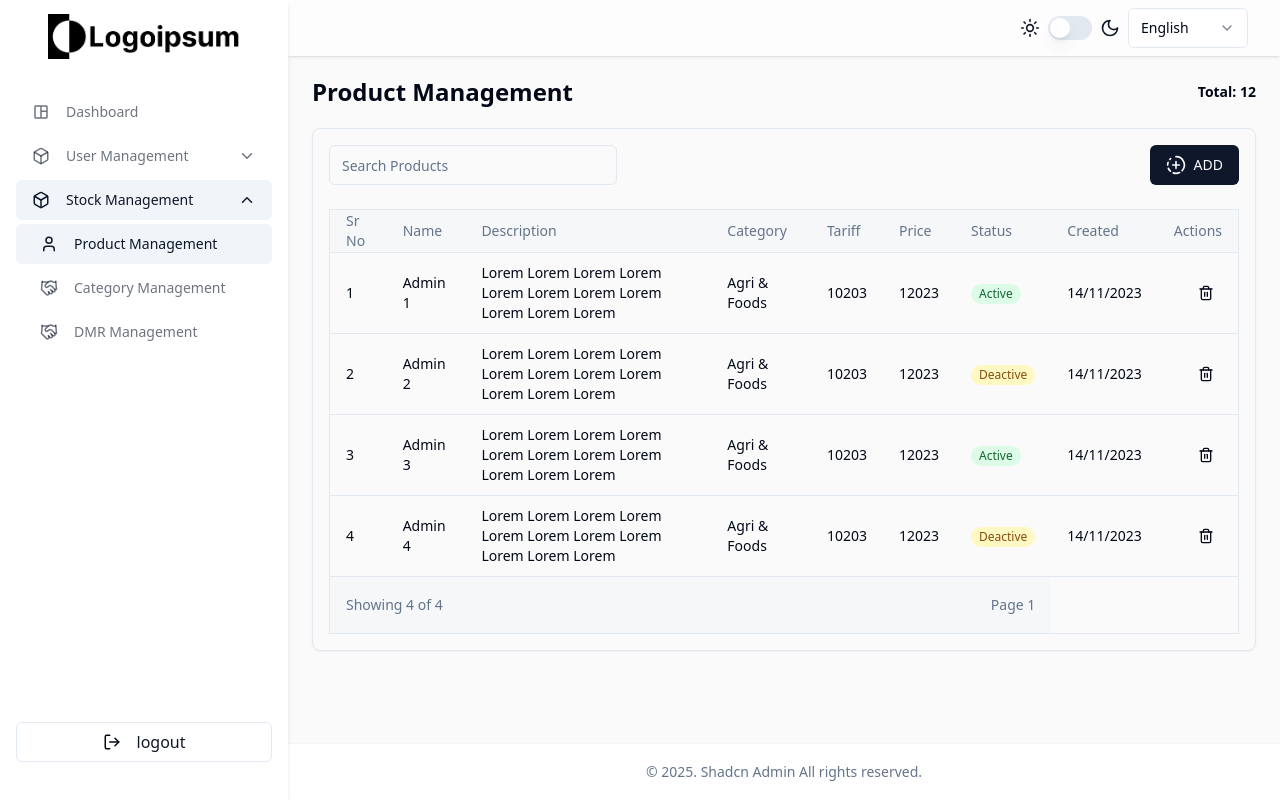
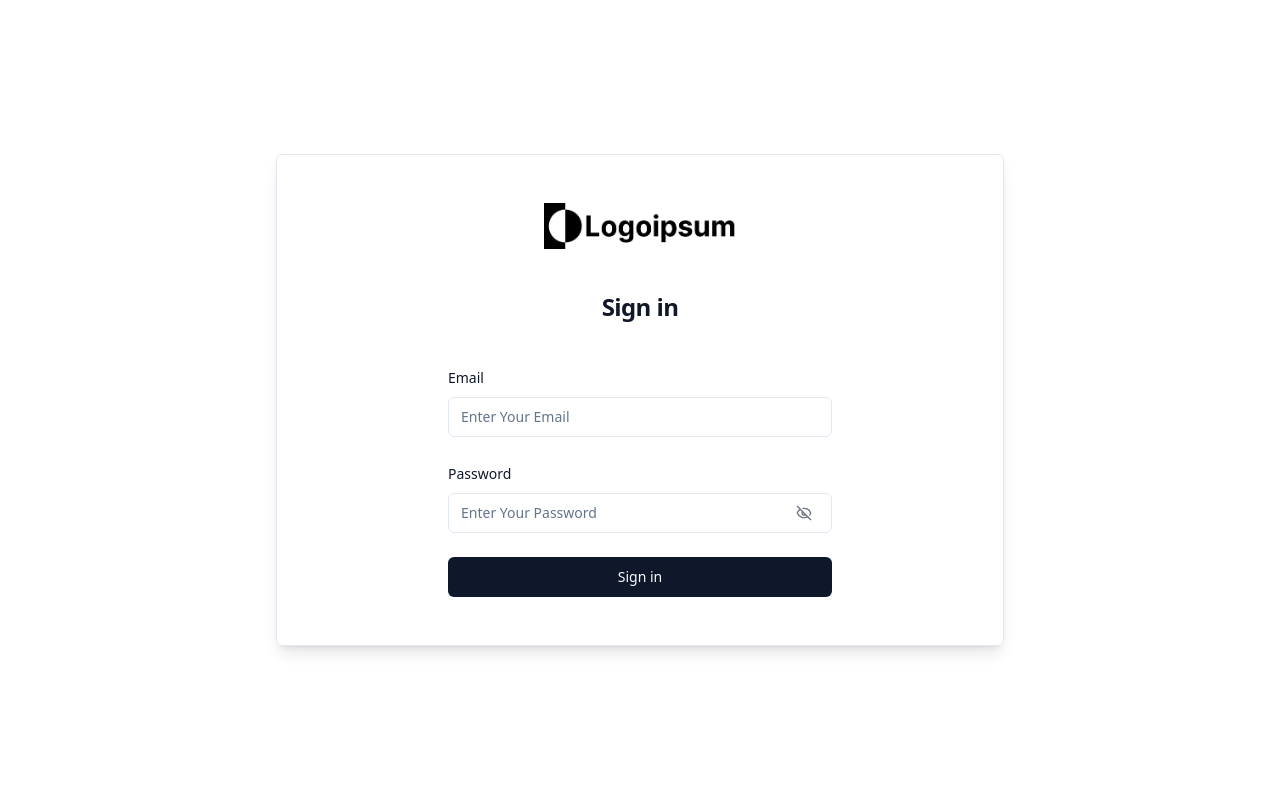
Before and after one commit to bhautik07449/Trade_expert_admin, a React (Create React App) app: page /stock-management/product_management in a window 1280 px wide. Built offline with nearby package versions, Linux system fonts and the light colour scheme; no server answers.

Commit message:
login api set

```diff
--- a/src/App.jsx
+++ b/src/App.jsx
@@ -2,6 +2,7 @@ import { useTranslation } from "react-i18next";
 import "./App.css";
 import Router from "./router/router";
 import { useEffect } from "react";
+import { useSelector } from "react-redux";
 
 function App() {
 
@@ -24,9 +25,11 @@ function App() {
     }
   }, []);
 
+  const isLoggedIn = useSelector((state) => state.auth.isLoggedIn);
+
   return (
     <>
-      <Router />
+      <Router isLoggedIn={isLoggedIn} />
     </>
   );
 }
--- a/src/index.js
+++ b/src/index.js
@@ -10,6 +10,7 @@ import common_gu from "./translations/gu/common.json";
 import common_en from "./translations/en/common.json";
 import i18next from "i18next";
 import { I18nextProvider } from "react-i18next";
+import store from "./store";
 
 const lan = localStorage.getItem("language") || "en";
 i18next.init({
@@ -32,9 +33,11 @@ i18next.init({
 const root = ReactDOM.createRoot(document.getElementById("root"));
 root.render(
   <I18nextProvider i18n={i18next}>
-    <BrowserRouter basename={process.env.REACT_APP_HOME_PAGE}>
-      <App />
-    </BrowserRouter>
+    <Provider store={store}>
+      <BrowserRouter basename={process.env.REACT_APP_HOME_PAGE}>
+        <App />
+      </BrowserRouter>
+    </Provider>
   </I18nextProvider>
 );
 
--- a/src/pages/Login/Login.jsx
+++ b/src/pages/Login/Login.jsx
@@ -5,17 +5,24 @@ import { useTranslation } from "react-i18next";
 import { CommonTextField } from "../../components/widgets/common_textField";
 import CommonButton from "../../components/widgets/common_button";
 import { AppImages } from "../../common/ImagePath";
+import { login, setLoggedIn } from "../../store/slice/auth";
+import { toastSuccess } from "../../common/toastNotification";
+import { useDispatch } from "react-redux";
+import { useNavigate } from "react-router";
+import { Toaster } from "../../components/ui/toaster";
 
 const Login = () => {
     const { t } = useTranslation("common");
+    const dispatch = useDispatch();
+    const navigate = useNavigate();
 
     const initialValues = {
-        mobile: "",
+        email: "",
         password: "",
     };
 
     const validationSchema = Yup.object({
-        mobile: Yup.string().required(t("messages.emailRequired")),
+        email: Yup.string().required(t("messages.emailRequired")),
         password: Yup.string()
             .min(8, t("messages.password"))
             .matches(/[A-Z]/, t("messages.passwordUppercase"))
@@ -26,7 +33,24 @@ const Login = () => {
     });
 
     const handleSubmit = async (values, { setSubmitting }) => {
-        console.log("login api", values);
+        setSubmitting(true);
+        try {
+            const response = await dispatch(login(values)).unwrap();
+            if (response) {
+                localStorage.setItem("isLoggedIn", "true");
+                dispatch(setLoggedIn(true));
+                toastSuccess(t("messages.loginSuccess"));
+                navigate("/");
+            }
+        } catch (error) {
+            Toaster(
+                "error",
+                error?.response?.error?.error_message ||
+                t("messages.somethingWentWrong")
+            );
+        } finally {
+            setSubmitting(false);
+        }
     };
 
     const formik = useFormik({
@@ -64,13 +88,13 @@ const Login = () => {
                             <div className="grid gap-1.5">
                                 <CommonTextField
                                     label={t("email")}
-                                    type="number"
-                                    name="mobile"
+                                    type="text"
+                                    name="email"
                                     placeholder={t("emailPlaceholder")}
-                                    value={formik.values.mobile}
+                                    value={formik.values.email}
                                     onChange={formik.handleChange}
                                     onBlur={formik.handleBlur}
-                                    error={formik.touched.mobile && formik.errors.mobile}
+                                    error={formik.touched.email && formik.errors.email}
                                 />
                             </div>
 
--- a/src/router/router.jsx
+++ b/src/router/router.jsx
@@ -10,23 +10,23 @@ import CategoryManagement from "../pages/StockManagement/CategoryManagement/Cate
 import DMRManagement from "../pages/StockManagement/DMRManagement/DMRManagement";
 
 export const PrivateRoute = ({ children }) => {
-  const user = localStorage.getItem("admin_store");
+  const user = localStorage.getItem("token");
   return user ? children : <Navigate to="/login" />;
 };
 
 export const PublicRoute = ({ children }) => {
-  const user = localStorage.getItem("admin_store");
+  const user = localStorage.getItem("token");
   return user ? <Navigate to="/" /> : children;
 };
 
-const routes = () => [
+const routes = (isLoggedIn) => [
   {
     path: "/login",
-    element: <Login />,
+    element: isLoggedIn ? <AdminPanelLayout /> : <Login />,
   },
   {
     path: "/",
-    element: <AdminPanelLayout />,
+    element: isLoggedIn ? <AdminPanelLayout /> : <Login />,
     children: [
       {
         element: <Dashboard />,
@@ -63,7 +63,6 @@ const routes = () => [
 ];
 
 export default function Routes(props) {
-  // const { isLoggedIn } = props;
-  // return useRoutes(routes(isLoggedIn));
-  return useRoutes(routes());
+  const { isLoggedIn } = props;
+  return useRoutes(routes(isLoggedIn));
 }
--- a/src/serverCall.jsx
+++ b/src/serverCall.jsx
@@ -8,7 +8,7 @@ const customAxios = axios.create({
 });
 
 const requestHandler = (request) => {
-  const user = localStorage.getItem("admin_store");
+  const user = localStorage.getItem("token");
 
   if (user) {
     const token = user;
--- /dev/null
+++ b/src/service/auth.service.jsx
@@ -0,0 +1,29 @@
+import { get } from "lodash";
+import serverCall from "../serverCall";
+
+const login = async (body) => {
+  try {
+    const response = await serverCall.post('/auth/login', body);
+
+    const data = get(response, "data", null);
+
+    if (data) {
+      setDataToLocal(data);
+    }
+    return response;
+  } catch (error) {
+    throw error;
+  }
+};
+
+const setDataToLocal = (data) => {
+
+  const token = data?.access_token;
+  localStorage.setItem("token", token);
+};
+
+const AuthService = {
+  login
+};
+
+export default AuthService;
--- /dev/null
+++ b/src/store/index.jsx
@@ -0,0 +1,13 @@
+import { configureStore } from "@reduxjs/toolkit";
+import authReducer from "./slice/auth";
+
+const reducer = {
+  auth: authReducer
+};
+
+const store = configureStore({
+  reducer,
+  devTools: true,
+});
+
+export default store;
--- /dev/null
+++ b/src/store/slice/auth.jsx
@@ -0,0 +1,43 @@
+import AuthService from "../../service/auth.service";
+import { createAsyncThunk, createSlice } from "@reduxjs/toolkit";
+import { get } from "lodash";
+
+export const login = createAsyncThunk(
+  "login",
+  async (requestObj, thunkAPI) => {
+    try {
+      const response = await AuthService.login(requestObj);
+      return response;
+    } catch (error) {
+      return thunkAPI.rejectWithValue(
+        get(error, "response.data.message", error)
+      );
+    }
+  }
+);
+
+const initialState = {
+  loading: false,
+  token: null,
+  error: false,
+  user: null,
+  isLoggedIn: !!JSON.parse(localStorage.getItem("isLoggedIn")),
+};
+
+const authSlice = createSlice({
+  name: "auth",
+  initialState,
+  reducers: {
+    setLoggedIn: (state, action) => {
+      state.isLoggedIn = action.payload;
+    },
+    setToken: (state, action) => {
+      state.token = action.payload;
+    },
+  },
+});
+
+const { reducer, actions } = authSlice;
+
+export const { setToken, setUser, setLoggedIn } = actions;
+export default reducer;
```
